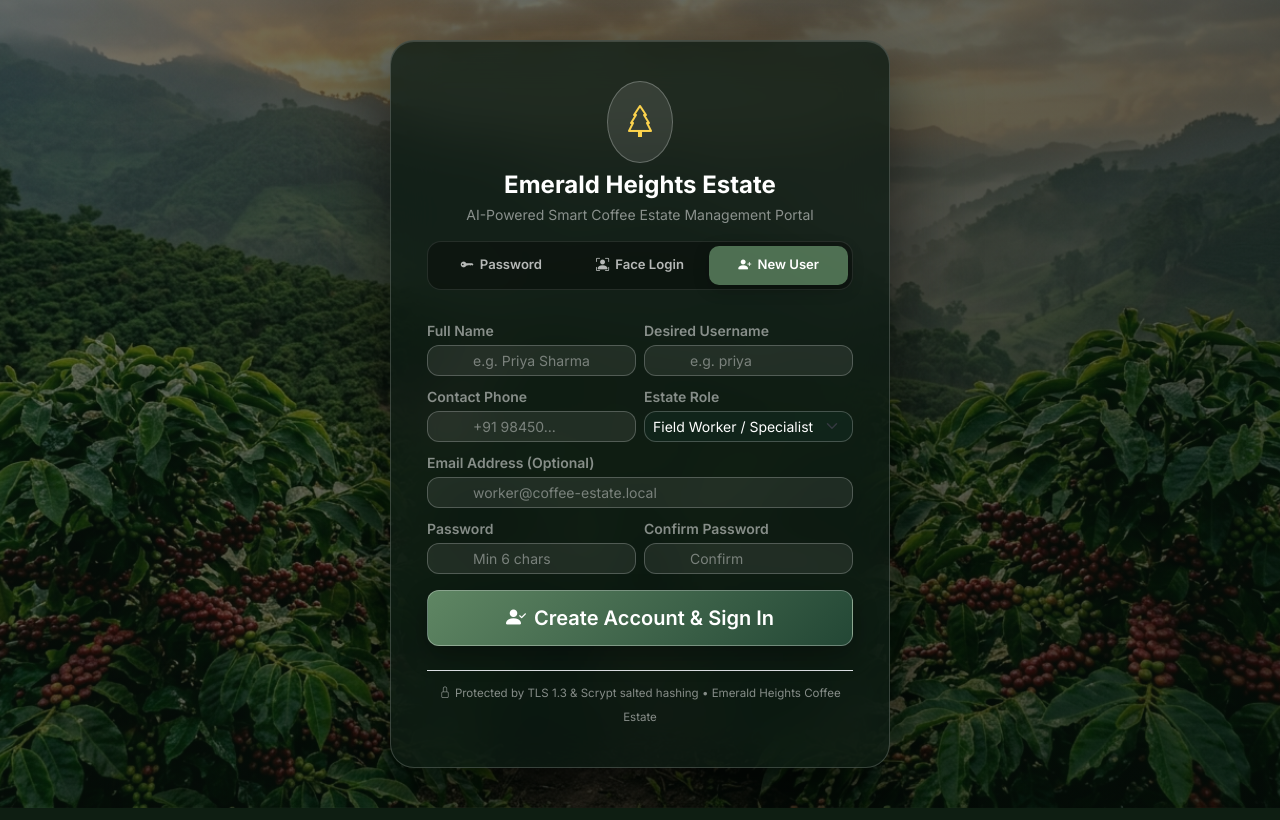
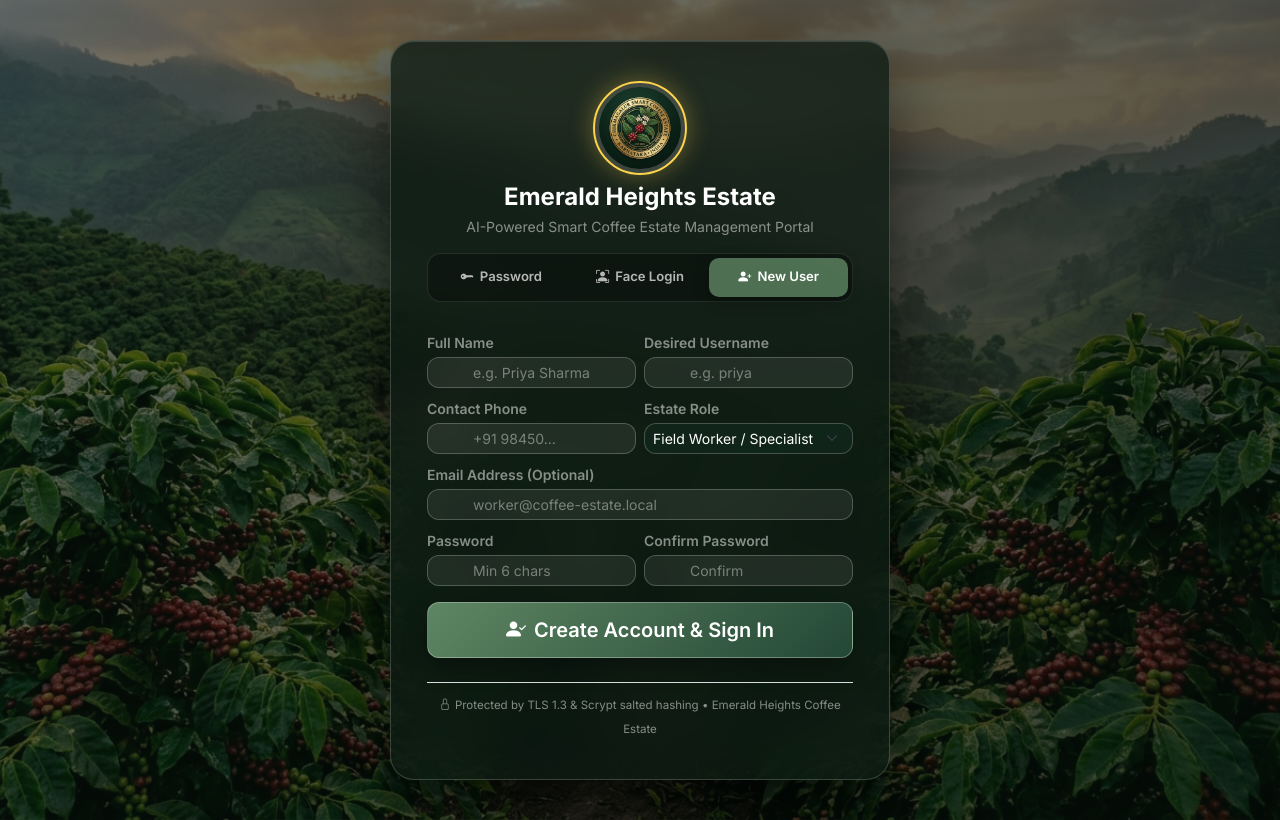
Before and after one commit to mithunyajaman/coffee-estate, a Flask app: page /register in a window 1280 px wide. Run offline with Flask 3, Linux system fonts and the light colour scheme.

Commit message:
feat: replace generic icon with original coffee plant logo across app

```diff
--- a/app/templates/base.html
+++ b/app/templates/base.html
@@ -16,6 +16,7 @@
 
   <!-- Custom Estate Theme Styles -->
   <link rel="stylesheet" href="{{ url_for('static', filename='css/theme.css') }}">
+  <link rel="icon" type="image/jpeg" href="{{ url_for('static', filename='images/coffee-plant-logo.jpg') }}">
   {% block extra_head %}{% endblock %}
 </head>
 <body>
@@ -25,9 +26,7 @@
   <!-- Sidebar Navigation -->
   <aside class="app-sidebar" id="appSidebar">
     <div class="sidebar-header">
-      <div class="rounded-circle p-2 bg-leaf d-flex align-items-center justify-content-center text-white" style="width: 38px; height: 38px;">
-        <i class="bi bi-tree-fill fs-5"></i>
-      </div>
+      <img src="{{ url_for('static', filename='images/coffee-plant-logo.jpg') }}" alt="Original Coffee Plant Logo" class="rounded-circle shadow-sm flex-shrink-0" style="width: 44px; height: 44px; object-fit: cover; border: 2px solid #fcd34d;">
       <div>
         <div class="sidebar-brand-title">COFFEE ESTATE</div>
         <div class="sidebar-brand-subtitle">Smart Agriculture AI</div>
--- a/app/templates/loading.html
+++ b/app/templates/loading.html
@@ -80,9 +80,9 @@
 {% block auth_content %}
 <div class="loading-hero">
   <div class="loading-card" role="region" aria-live="polite">
-    <!-- Estate Icon -->
-    <div class="pulse-logo" id="logoContainer">
-      <i class="bi bi-tree-fill" style="font-size: 2.4rem;"></i>
+    <!-- Estate Original Coffee Plant Logo -->
+    <div class="pulse-logo p-1" id="logoContainer" style="border: 3px solid #fcd34d; overflow: hidden; background: #0c1a12;">
+      <img src="{{ url_for('static', filename='images/coffee-plant-logo.jpg') }}" alt="Original Coffee Plant Logo" style="width: 100%; height: 100%; object-fit: cover; border-radius: 50%;">
     </div>
 
     <!-- Title & Domain -->
--- a/app/templates/login.html
+++ b/app/templates/login.html
@@ -213,10 +213,10 @@
 <div class="login-hero">
   <div class="login-card">
 
-    <!-- Header with Coffee Estate Crest -->
+    <!-- Header with Authentic Coffee Plant Crest -->
     <div class="text-center mb-3">
-      <div class="d-inline-flex p-3 rounded-circle mb-2" style="background: rgba(255, 255, 255, 0.1); border: 1px solid rgba(255, 255, 255, 0.25);">
-        <i class="bi bi-tree fs-2" style="color: var(--gold);"></i>
+      <div class="d-inline-flex p-1 rounded-circle mb-2" style="background: rgba(255, 255, 255, 0.15); border: 2.5px solid var(--gold); box-shadow: 0 0 25px rgba(252, 211, 77, 0.35);">
+        <img src="{{ url_for('static', filename='images/coffee-plant-logo.jpg') }}" alt="Original Coffee Plant Logo" style="width: 82px; height: 82px; object-fit: cover; border-radius: 50%;">
       </div>
       <h2 class="h4 fw-bold mb-1 text-white">Emerald Heights Estate</h2>
       <p class="small text-white-50 mb-0">AI-Powered Smart Coffee Estate Management Portal</p>
```
Also changed, not shown: app/templates/salary_slip.html (+8 -6 lines), app/static/images/coffee-plant-logo.jpg (added), app/static/images/coffee-plant-logo.png (added).
